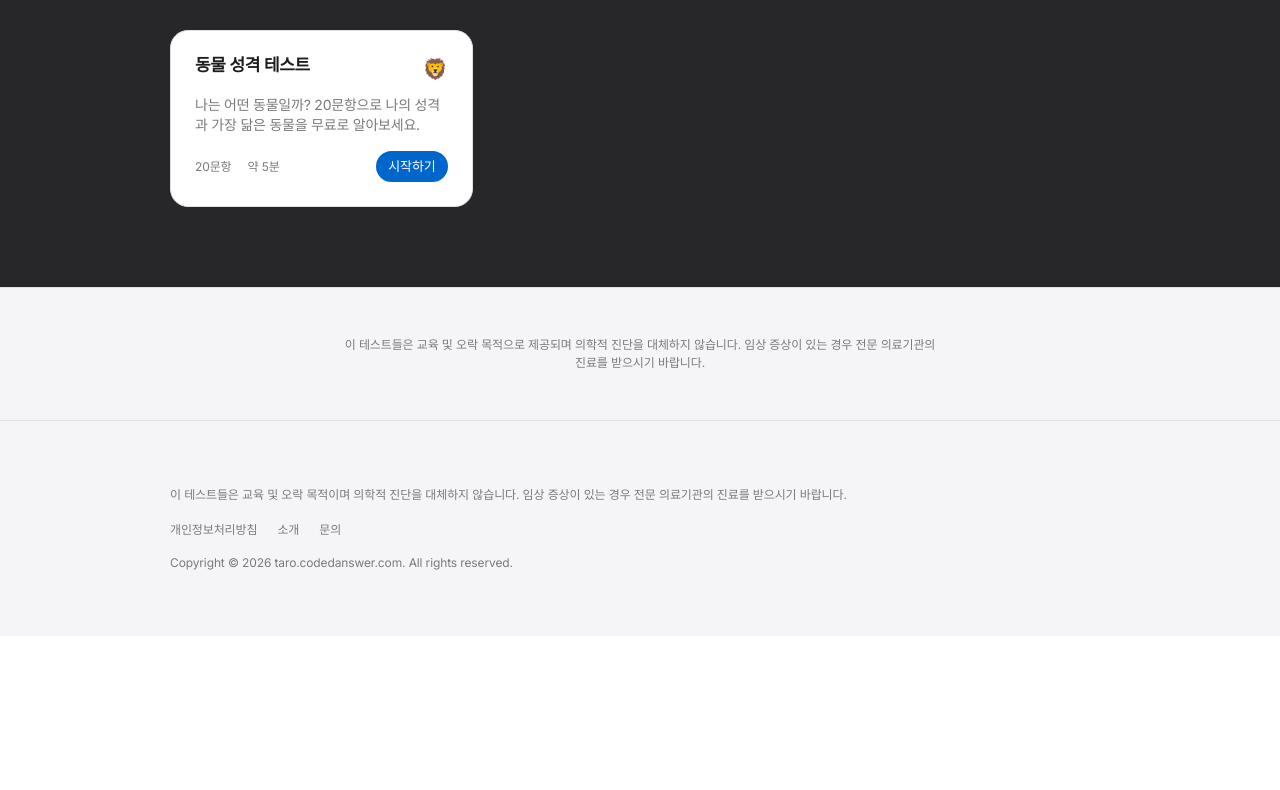
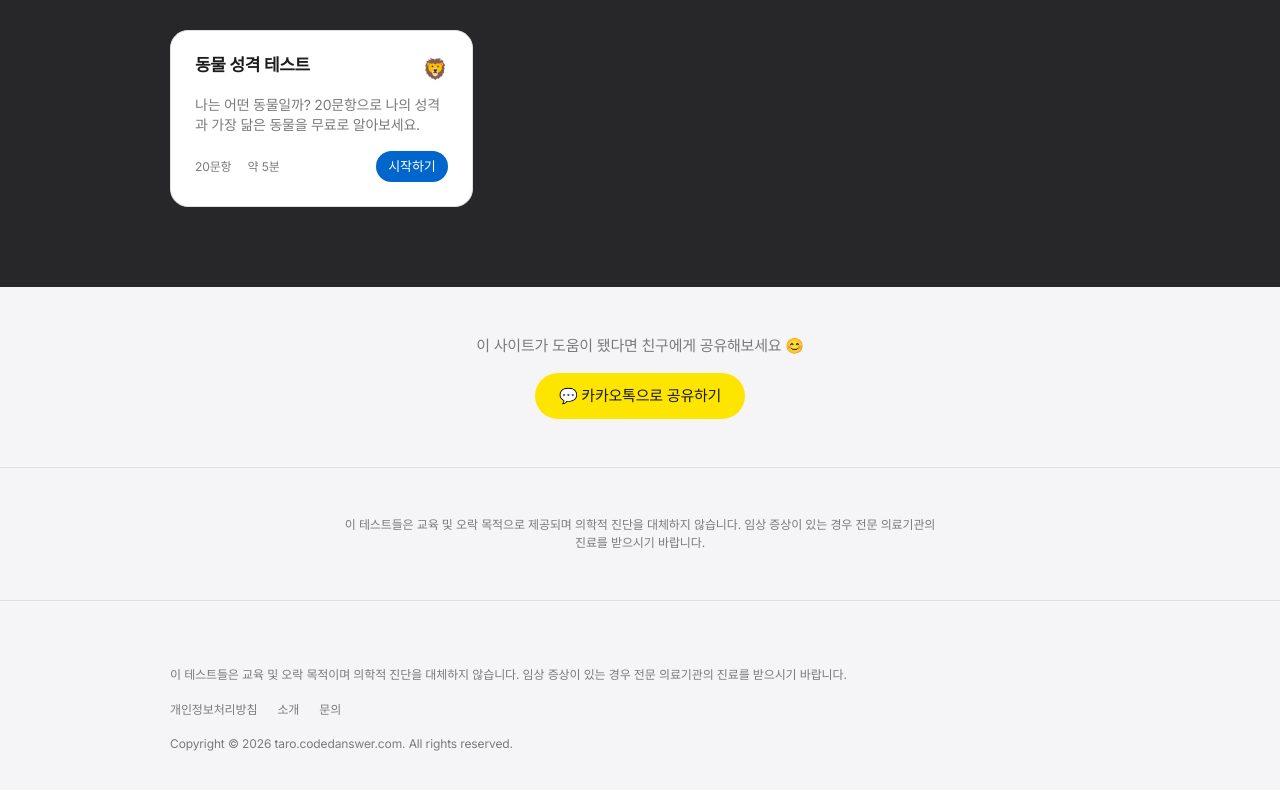
Before and after one commit to brianpage2/taro, a Next.js app: page / in a window 1280 px wide. Shown: the part 3264-4054 px from the top of the page. Before the commit the page ends 3900 px from the top, so only its background shows below. Built offline with nearby package versions, Linux system fonts and the light colour scheme; no server answers.

Commit message:
메인 페이지 하단 사이트 공유 버튼 추가

```diff
--- a/app/page.tsx
+++ b/app/page.tsx
@@ -2,6 +2,7 @@ import type { Metadata } from 'next'
 import { TEST_REGISTRY } from '@/data/index'
 import TestCard from '@/components/test/TestCard'
 import AdSlot from '@/components/ads/AdSlot'
+import SiteShareButton from '@/components/SiteShareButton'
 
 export const metadata: Metadata = {
   title: '무료 심리테스트 | MBTI · 우울증 · 불안 · 스트레스 · 번아웃 · ADHD',
@@ -118,6 +119,9 @@ export default function HomePage() {
         )
       })}
 
+      {/* 사이트 공유 */}
+      <SiteShareButton />
+
       {/* 면책 고지 타일 */}
       <section className="bg-parchment border-t border-hairline">
         <div className="max-w-[640px] mx-auto px-5 py-12 text-center">
--- /dev/null
+++ b/components/SiteShareButton.tsx
@@ -0,0 +1,38 @@
+'use client'
+
+const BASE_URL = process.env.NEXT_PUBLIC_SITE_URL ?? 'https://taro.codedanswer.com'
+
+export default function SiteShareButton() {
+  const handleShare = async () => {
+    try {
+      if (navigator.share) {
+        await navigator.share({
+          title: '무료 심리테스트',
+          text: 'MBTI, 우울증, 번아웃, ADHD 등 다양한 무료 심리테스트 🎯 친구에게 공유해보세요!',
+          url: BASE_URL,
+        })
+      } else {
+        await navigator.clipboard.writeText(BASE_URL)
+        alert('링크가 복사됐습니다!')
+      }
+    } catch { }
+  }
+
+  return (
+    <section className="bg-parchment text-center px-5 py-12">
+      <p
+        className="text-ink-faint mb-4"
+        style={{ fontSize: '15px', letterSpacing: '-0.224px' }}
+      >
+        이 사이트가 도움이 됐다면 친구에게 공유해보세요 😊
+      </p>
+      <button
+        onClick={handleShare}
+        className="px-6 py-3 rounded-pill text-[15px] font-normal transition-all active:scale-95 hover:opacity-90"
+        style={{ background: '#FEE500', color: '#191919', letterSpacing: '-0.224px' }}
+      >
+        💬 카카오톡으로 공유하기
+      </button>
+    </section>
+  )
+}
```
